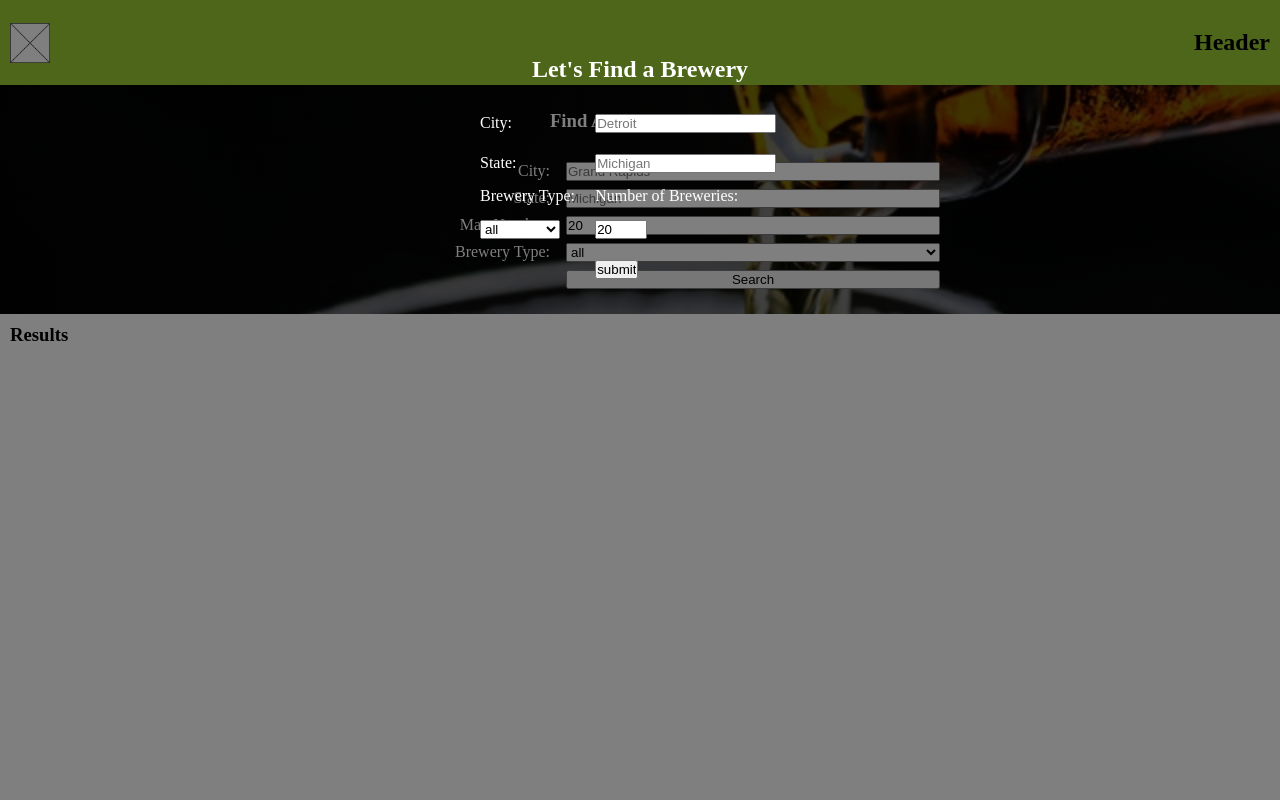
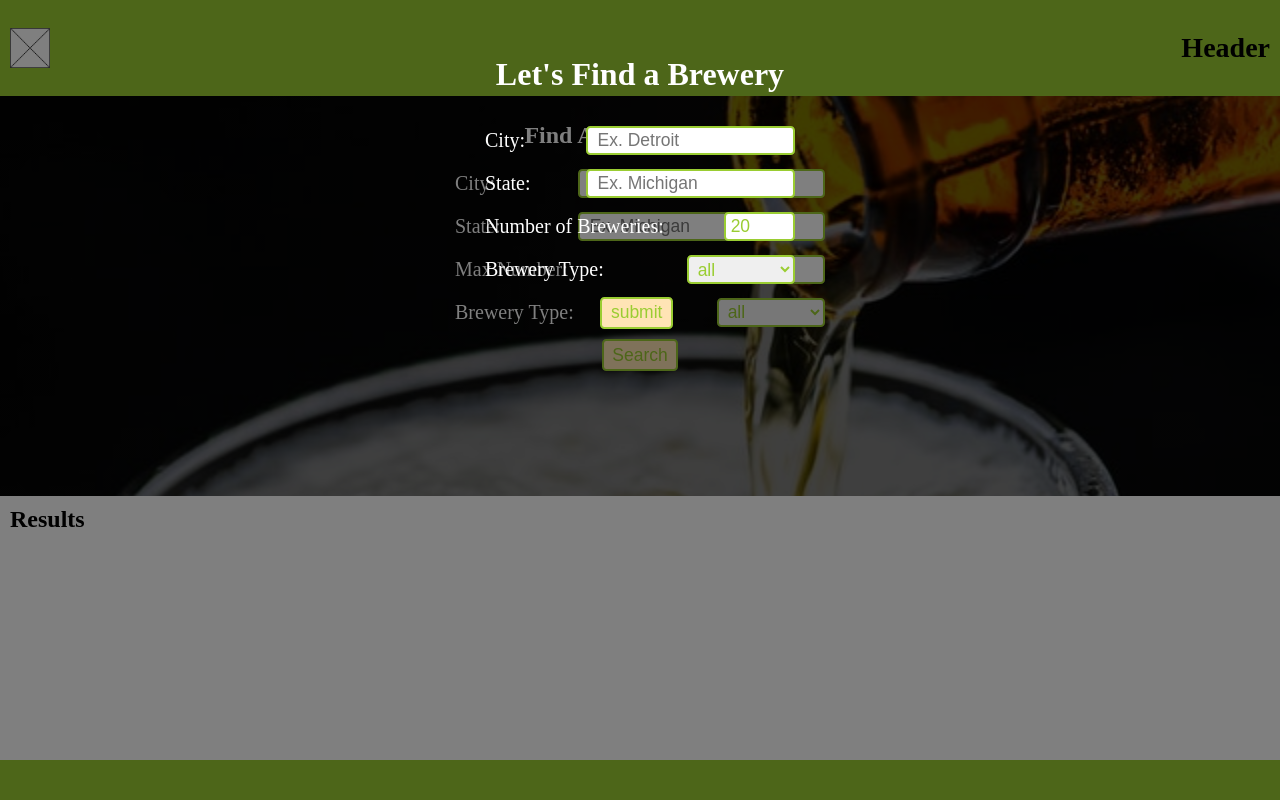
Before and after one commit to denver92john/api-beer, a plain HTML site: page index.html in a window 1280 px wide. Shown: the top 800 px of the page. Drawn offline with nearby package versions, Linux system fonts and the light colour scheme.

Commit message:
css changes and started css queries

```diff
--- a/index.html
+++ b/index.html
@@ -10,6 +10,7 @@
     <meta name="description" content="Find a brewery">
 
     <link rel="stylesheet" href="resources/css/main.css">
+    <link rel="stylesheet" href="resources/css/queries.css">
 
     <script src="https://code.jquery.com/jquery-3.4.1.js" integrity="sha256-WpOohJOqMqqyKL9FccASB9O0KwACQJpFTUBLTYOVvVU=" crossorigin="anonymous"></script>
 </head>
@@ -24,17 +25,17 @@
         <section class="start-section js-start-section container">
             <h1>Let's Find a Brewery</h1>
             <form class="start-form js-start-form">
-                <label for="start-city" class="item-1">City:</label>
-                <input type="text" id="start-city" class="item-2 js-brewery-city" placeholder="Detroit">
+                <label for="start-city" class="item-a">City:</label>
+                <input type="text" id="start-city" class="item-b js-brewery-city" placeholder="Ex. Detroit">
 
-                <label for="start-state" class="item-3">State:</label>
-                <input type="text" id="start-state" class="item-4 js-brewery-state" placeholder="Michigan">
+                <label for="start-state" class="item-c">State:</label>
+                <input type="text" id="start-state" class="item-d js-brewery-state" placeholder="Ex. Michigan">
 
-                <label for="start-number" class="item-6">Number of Breweries:</label>
-                <input type="number" id="start-number" class="item-8 js-brewery-number" min="1" max="50" value="20">
+                <label for="start-number" class="item-e">Number of Breweries:</label>
+                <input type="number" id="start-number" class="item-f js-brewery-number" min="1" max="50" value="20">
 
-                <label for="start-type" class="item-5">Brewery Type:</label>
-                <select id="start-type" class="item-7 js-type-selector">
+                <label for="start-type" class="item-g">Brewery Type:</label>
+                <select id="start-type" class="item-h js-type-selector">
                     <option value="">all</option>
                     <option value="micro">micro</option>
                     <option value="regional">regional</option>
@@ -46,7 +47,7 @@
                     <option value="proprietor">proprietor</option>
                 </select>
 
-                <input type="submit" class="item-9 btn-submit" value="submit">
+                <input type="submit" class="item-i btn-submit" value="submit">
             </form>
         </section>
 
@@ -54,9 +55,9 @@
             <h3 class="main-form-title">Find Another Brewery</h3>
             <form class="main-form js-main-form">
                 <label for="main-city" class="item-a">City:</label>
-                <input type="text" id="main-city" class="item-b js-main-city" placeholder="Grand Rapids">
+                <input type="text" id="main-city" class="item-b js-main-city" placeholder="Ex. Grand Rapids">
                 <label for="main-state" class="item-c">State:</label>
-                <input type="text" id="main-state" class="item-d js-main-state" placeholder="Michigan">
+                <input type="text" id="main-state" class="item-d js-main-state" placeholder="Ex. Michigan">
                 <label for="main-number" class="item-e">Max Number:</label>
                 <input type="number" id="main-number" class="item-f js-main-number" min="1" max="50" value="20">
                 <label for="main-type" class="item-g">Brewery Type:</label>
@@ -77,6 +78,7 @@
 
         <section class="results-section container">
             <h3>Results</h3>
+            <p class="js-results-feedback"></p>
             <p class="error-message js-error-message"></p>
             <ul class="results-list js-results-list"></ul>
         </section>
--- a/resources/css/main.css
+++ b/resources/css/main.css
@@ -1,7 +1,19 @@
 /* ---------- BASIC SETUP ---------- */
+:root {
+    --basis: 1em;
+    --stepUp4: calc(var(--stepUp3) * 1.143);
+    --stepUp3: calc(var(--stepUp2) * 1.167);
+    --stepUp2: calc(var(--stepUp1) * 1.2);
+    --stepUp1: calc(var(--basis) * 1.25);
+    --stepDown1: calc(var(--basis) * 0.875);
+    --stepDown2: calc(var(--stepDown1) * 0.857);
+    --stepDown3: calc(var(--stepDown2) * 0.833);
+    --stepDown4: calc(var(--stepDown3) * 0.8);
+}
+
 html {
     box-sizing: border-box;
-    font-size: 16px;
+    font-size: var(--basis);
 }
 
 *, *:before, *:after {
@@ -14,13 +26,93 @@ html {
     padding: 10px;
 }
 
+/* ---------- TEXT ---------- */
+h1 {
+    font-size: var(--stepUp4);
+    color: white;
+    text-align: center;
+}
+
+h2 {
+    font-size: var(--stepUp3);
+}
+
+h3 {
+    font-size: var(--stepUp2);
+}
+
+h4 {
+    font-size: var(--stepUp1);
+}
 
 
+/* ---------- FORMS ---------- */
+form {
+    font-size: var(--stepUp1);
+}
+
+input[type="text"] {
+    width: 100%;
+    text-indent: 5px;
+}
+
+input,
+select {
+    font-size: var(--stepDown1);
+    padding: .1em .25em;
+    border: 2px solid yellowgreen;
+    border-radius: 0.25em;
+    color: yellowgreen;
+}
+
+input:focus,
+select:focus,
+input:hover,
+select:hover {
+    color: yellowgreen;
+    box-shadow: inset 0 0 5px yellowgreen, 0 1px 6px 0 yellowgreen;
+    outline: 5px  yellowgreen;
+}
+
+input[type="submit"] {
+    position: relative;
+    background-color: moccasin;
+    padding: .2em .5em;
+}
+
+input[type="submit"]:hover {
+    background-color: yellowgreen;
+    color: moccasin;
+}
+
+input[type="submit"]:active {
+    top: 0.1em;
+}
+
+
+/* ---------- LINKS ---------- */
+a:link,
+a:visited {
+    text-decoration: none;
+    color: brown;
+}
+
+a:hover,
+a:active {
+    text-decoration: underline;
+    text-decoration-color: yellowgreen;
+    color: yellowgreen;
+}
+
+
+
+/* ---------- HEADER ---------- */
 header {
     display: flex;
     justify-content: space-between;
     align-items: center;
-    height: 85px;
+    width: 100vw;
+    height: 12vh;
     background-color: yellowgreen;
 }
 
@@ -38,141 +130,96 @@ header {
     background: linear-gradient(rgba(0, 0, 0, 0.5), rgba(0, 0, 0, 0.5)), url(../img/beers.jpg) 50% 90% / cover no-repeat;
     color: white;
     padding-top: 7vh;
-}
-
-h1 {
-    color: white;
-    text-align: center;
+    z-index: 100;
 }
 
 .start-form {
     display: grid;
-    grid-template-columns: 1fr 2fr;
-    grid-template-rows: 2em 2em auto 2em 2em;
-    grid-column-gap: .8em;
-    grid-row-gap: .5em;
+    grid-template-columns: 1fr 1fr 1fr;
+    grid-template-rows: repeat(5, 1.75em);
+    grid-row-gap: .4em;
     place-items: center start;
-    padding: 1.5em 0;
+    padding: 1.5em .25em;
     max-width: 320px;
     margin: auto;
-}
-
-.item-1 {
-    grid-column: 1 / 2;
-    grid-row: 1 / 2;
-}
-
-.item-2 {
-    grid-column: 2 / 3;
-    grid-row: 1 / 2;
-}
-
-.item-3 {
-    grid-column: 1 / 2;
-    grid-row: 2 / 3;
-}
-
-.item-4 {
-    grid-column: 2 / 3;
-    grid-row: 2 / 3;
-}
-
-.item-5 {
-    grid-column: 1 / 2;
-    grid-row: 3 / 4;
-}
-
-.item-6 {
-    grid-column: 2 / 3;
-    grid-row: 3 / 4;
-}
-
-.item-7 {
-    grid-column: 1 / 2;
-    grid-row: 4 / 5;
-}
-
-.item-8 {
-    grid-column: 2 / 3;
-    grid-row: 4 / 5;
-}
-
-.item-9 {
-    grid-column: 2 / 3;
-    grid-row: 5 / 6;
-}
-
-/* ---------- MAIN FORM ---------- */
-.main-form-section {
-    background: linear-gradient(rgba(0, 0, 0, 0.5), rgba(0, 0, 0, 0.5)), url(../img/alcohol-beer-beverage-1128975.jpg) center 40% / cover no-repeat;
-    color: white;
-}
-
-.main-form-title {
-    text-align: center;
-    margin: 15px 0;
-}
-.main-form {
-    display: grid;
-    grid-template-columns: 35% 1em auto;
-    grid-template-rows: auto .5em auto .5em auto .5em auto .5em auto;
-    max-width: 600px;
-    margin: auto;
-    padding: 15px 0;
 }
 
 .item-a {
     grid-column: 1 / 2;
     grid-row: 1 / 2;
-    text-align: right;
 }
 
 .item-b {
-    grid-column: 3 / 4;
+    grid-column: 2 / 4;
     grid-row: 1 / 2;
+    justify-self: end;
 }
 
 .item-c {
     grid-column: 1 / 2;
-    grid-row: 3 / 4;
-    text-align: right;
+    grid-row: 2 / 3;
 }
 
 .item-d {
-    grid-column: 3 / 4;
-    grid-row: 3 / 4;
+    grid-column: 2 / 4;
+    grid-row: 2 / 3;
+    justify-self: end;
 }
 
 .item-e {
-    grid-column: 1 / 2;
-    grid-row: 5 / 6;
-    text-align: right;
+    grid-column: 1 / 3;
+    grid-row: 3 / 4;
 }
 
 .item-f {
     grid-column: 3 / 4;
-    grid-row: 5 / 6;
+    grid-row: 3 / 4;
+    justify-self: end;
 }
 
 .item-g {
-    grid-column: 1 / 2;
-    grid-row: 7 / 8;
-    text-align: right;
+    grid-column: 1 / 3;
+    grid-row: 4 / 5;
 }
 
 .item-h {
     grid-column: 3 / 4;
-    grid-row: 7 / 8;
+    grid-row: 4 / 5;
+    justify-self: end;
 }
 
 .item-i {
-    grid-column: 3 / 4;
-    grid-row: 9 / 10;
+    grid-column: 2 / 3;
+    grid-row: 5 / 6;
+    justify-self: center;
+}
+
+/* ---------- MAIN FORM ---------- */
+/* make this section display: relative to center main form */
+.main-form-section {
+    background: linear-gradient(rgba(0, 0, 0, 0.5), rgba(0, 0, 0, 0.5)), url(../img/alcohol-beer-beverage-1128975.jpg) center 40% / cover no-repeat;
+    color: white;
+    width: 100vw;
+    height: 50vh;
+}
+
+.main-form-title {
+    text-align: center;
+    margin: 2vh 0 .7em;
+}
+.main-form {
+    display: grid;
+    grid-template-columns: 1fr 1fr 1fr;
+    grid-template-rows: repeat(5, 1.75em);
+    grid-row-gap: .4em;
+    place-items: center start;
+    max-width: 370px;
+    margin: auto;
 }
 
 /* ----- RESULTS SECTION ----- */
 .results-section {
-    min-height: 75vh;
+    min-height: 33vh;
 }
 
 .error-message {
@@ -181,14 +228,22 @@ h1 {
 
 .results-list {
     list-style-type: none;
-    padding: 0 10px 0 30px;
-    max-width: 475px;
+    display: flex;
+    flex-direction: column;
+    padding: 0 10px;
+    max-width: 300px;
     margin: auto;
 }
 
 .list-item {
-    padding: 0 10px;
-    margin: 15px auto;
+    margin: 15px 0;
+    line-height: 1.35em;
+    width: 100%;
+    max-width: 280px;
+}
+
+address {
+    margin-bottom: .4em;
 }
 
 
--- /dev/null
+++ b/resources/css/queries.css
@@ -0,0 +1,9 @@
+@media screen and (min-width: 750px) {
+    .results-list {
+        max-width: 650px;
+        padding: 0;
+        flex-flow: row wrap;
+        justify-content: space-between;
+
+    }
+}
--- a/resources/js/script.js
+++ b/resources/js/script.js
@@ -9,7 +9,6 @@ function formatQueryString(paramsObj) {
 
 /* ----- 6 ----- */
 function renderResults(responseJson) {
-    $('.js-results-list').empty();
     console.log(responseJson);
 
     responseJson.forEach(brewery => {
@@ -17,11 +16,13 @@ function renderResults(responseJson) {
             `<li class="list-item">
                 <h4>${brewery.name}</h4>
                 <address>
-                    <p>${brewery.street}</p>
-                    <p>${brewery.city}, ${brewery.state}, ${brewery.postal_code}</p>
+                    <a href="https://www.google.com/maps/place/${brewery.street},${brewery.city},${brewery.state},${brewery.postal_code}">
+                        <p>${brewery.street}</p>
+                        <p>${brewery.city}, ${brewery.state}, ${brewery.postal_code}</p>
+                    </a>
                 </address>
-                <p>Brewery Type: ${brewery.brewery_type}</p>
-                <p>Phone: <a href="tel:${brewery.phone}">${brewery.phone}</a></p>
+                <p><b>Brewery Type:</b> ${brewery.brewery_type}</p>
+                <p><b>Phone:</b> <a href="tel:${brewery.phone}">${brewery.phone}</a></p>
                 <p><a href="${brewery.website_url}">Click here to visit their website</a></p>
             </li>`
         );
@@ -30,6 +31,7 @@ function renderResults(responseJson) {
 
 /* ----- 5 ----- */
 function fetchResults(uri) {
+    $('.js-results-list').empty();
     fetch(uri)
         .then(response => {
             if (response.ok) {
@@ -52,6 +54,23 @@ function fetchResults(uri) {
         });
 }
 
+function renderUserSearch(userSearch) {
+    const searchPrint = [];
+    for (let key in userSearch) {
+        if (key == userSearch.by_city || userSearch.by_state) {
+            searchPrint.push(`in ${userSearch[key]}`);
+        } else if (key == userSearch.by_type) {
+            searchPrint.push(`of ${userSearch[key]} type`);
+        }
+    }
+
+
+    console.log(searchPrint);
+    //$('.js-results-feedback').text(`Returned results for breweries in: `);
+}
+
+
+
 /* ----- 2 ----- */
 function formParams(city, state, number, type) {
     const params = {
@@ -67,6 +86,8 @@ function formParams(city, state, number, type) {
             newParams[key] = params[key];
         }
     }
+
+    //renderUserSearch(newParams);
 
     console.log(newParams);
     return newParams;
```
